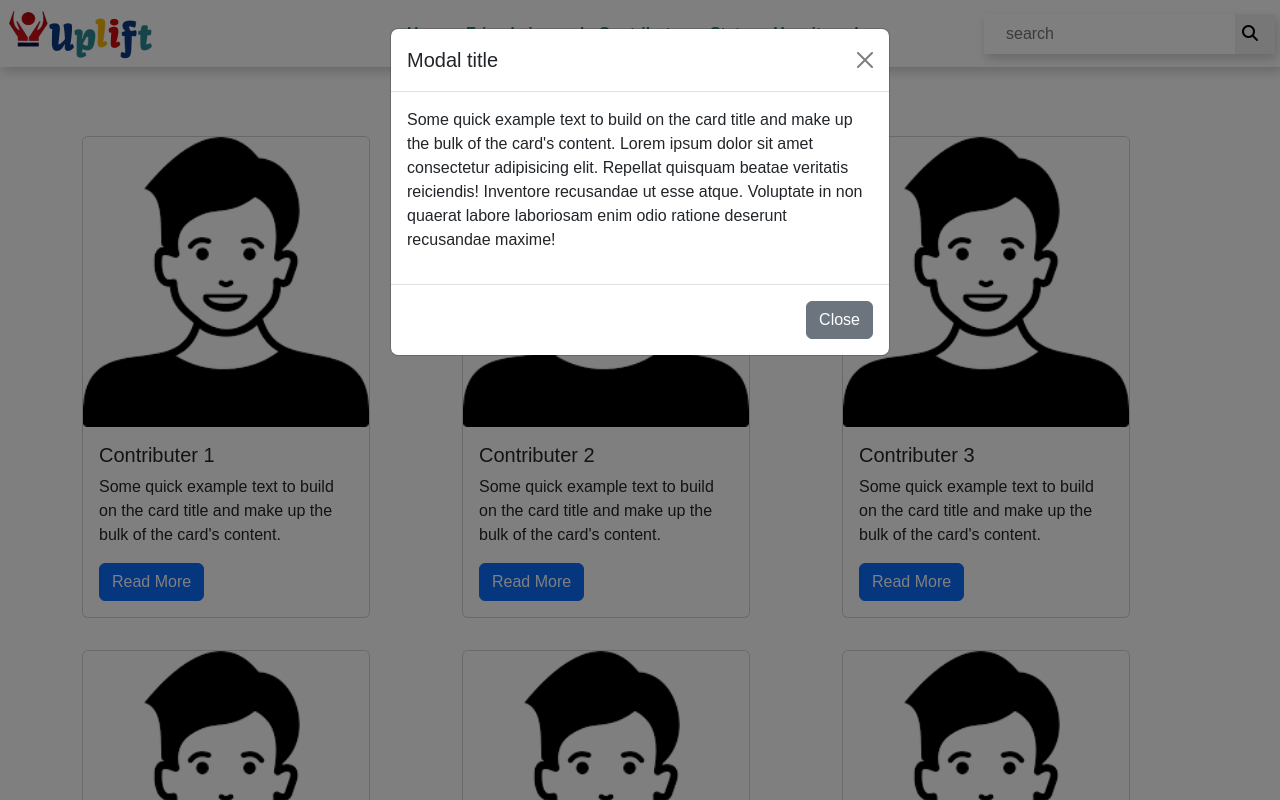
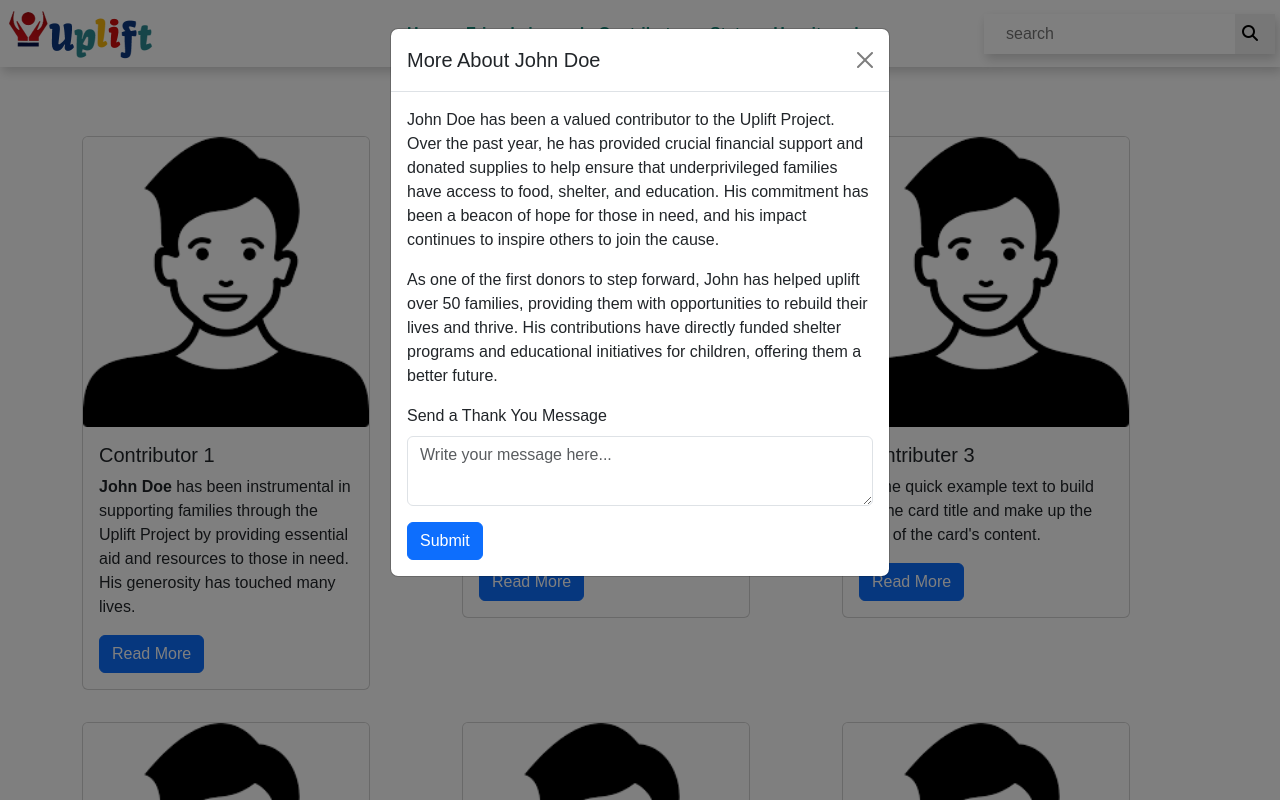
Before and after one commit to ajayjona/life-changingNew, a Django app: page /contributors/ in a window 1280 px wide, after a click on "Read More". Run offline with Django 5.2, Linux system fonts and the light colour scheme; some libraries are stand-ins or nearby versions.

Commit message:
updated the dashboard page and contributor 1

```diff
--- a/lifechangingMain/core/templates/contributors.html
+++ b/lifechangingMain/core/templates/contributors.html
@@ -44,7 +44,7 @@
 
 <div class="container">
     <div class="row">
-        <div class="col-md-4 my-3">
+        {% comment %} <div class="col-md-4 my-3">
             <div class="card" style="width: 18rem">
                 <img
                     src="{% static 'images/me.png' %}"
@@ -64,7 +64,7 @@
                         data-bs-target="#example5Modal"
                         >Read More</a
                     >
-                    {% comment %} Modal {% endcomment %}
+
                     <div
                         class="modal fade"
                         id="example5Modal"
@@ -92,6 +92,7 @@
                                             Lorem ipsum dolor sit amet consectetur adipisicing elit. Repellat quisquam beatae veritatis reiciendis! Inventore recusandae ut esse atque. Voluptate in non quaerat labore laboriosam enim odio ratione deserunt recusandae maxime!
                                         </span>
                                     </p>
+
                                 </div>
                                 <div class="modal-footer">
                                     <button
@@ -101,6 +102,68 @@
                                     >
                                         Close
                                     </button>
+                                </div>
+                            </div>
+                        </div>
+                    </div>
+                </div>
+            </div>
+        </div> {% endcomment %}
+        <div class="col-md-4 my-3">
+            <div class="card" style="width: 18rem">
+                <img
+                src="{% static 'images/me.png' %}"
+                class="card-img-top"
+                alt="..."
+            />
+                <div class="card-body">
+                    <h5 class="card-title">Contributor 1</h5>
+                    <p class="card-text">
+                        <strong>John Doe</strong> has been instrumental in supporting families through the Uplift Project by providing essential aid and resources to those in need. His generosity has touched many lives.
+                    </p>
+                    <a
+                        href="#"
+                        class="btn btn-primary"
+                        data-bs-toggle="modal"
+                        data-bs-target="#example5Modal"
+                        >Read More</a
+                    >
+
+                    <!-- Modal -->
+                    <div
+                        class="modal fade"
+                        id="example5Modal"
+                        tabindex="-1"
+                        aria-labelledby="exampleModalLabel"
+                        aria-hidden="true"
+                    >
+                        <div class="modal-dialog">
+                            <div class="modal-content">
+                                <div class="modal-header">
+                                    <h5 class="modal-title" id="exampleModalLabel">More About John Doe</h5>
+                                    <button
+                                        type="button"
+                                        class="btn-close"
+                                        data-bs-dismiss="modal"
+                                        aria-label="Close"
+                                    ></button>
+                                </div>
+                                <div class="modal-body">
+                                    <p>
+                                        John Doe has been a valued contributor to the Uplift Project. Over the past year, he has provided crucial financial support and donated supplies to help ensure that underprivileged families have access to food, shelter, and education. His commitment has been a beacon of hope for those in need, and his impact continues to inspire others to join the cause.
+                                    </p>
+                                    <p>
+                                        As one of the first donors to step forward, John has helped uplift over 50 families, providing them with opportunities to rebuild their lives and thrive. His contributions have directly funded shelter programs and educational initiatives for children, offering them a better future.
+                                    </p>
+
+                                    <!-- Text area form -->
+                                    <form method="POST" action="">
+                                        <div class="mb-3">
+                                            <label for="message" class="form-label">Send a Thank You Message</label>
+                                            <textarea class="form-control" id="message" name="message" rows="3" placeholder="Write your message here..."></textarea>
+                                        </div>
+                                        <button type="submit" class="btn btn-primary">Submit</button>
+                                    </form>
                                 </div>
                             </div>
                         </div>
```
Also changed, not shown: lifechangingMain/core/templates/dashboard.html (+23 -5 lines), lifechangingMain/db.sqlite3.
